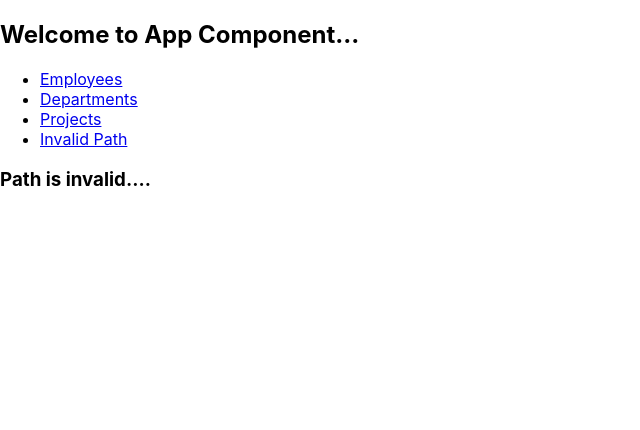
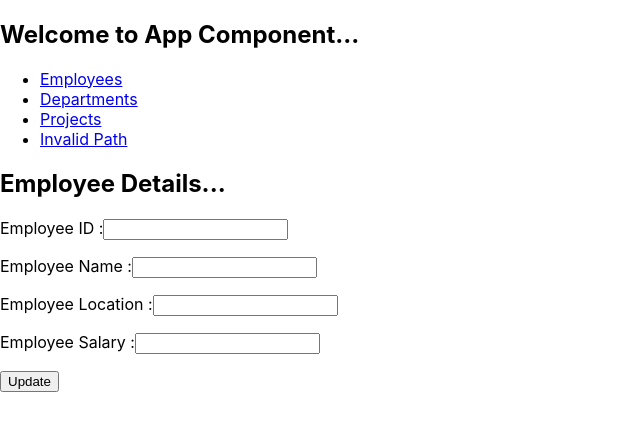
Before and after one commit to lchaudhary29/react-demo, a React (Create React App) app: page /employee/1 in a window 1280 px wide. Shown: the top 430 px of the page, without its empty margins (0-640 px from the left). Built offline with nearby package versions, Linux system fonts and the light colour scheme; no server answers.

Commit message:
40 - React URL Parameters

```diff
--- a/src/App.js
+++ b/src/App.js
@@ -12,6 +12,7 @@ import Employee from "./Employee";
 import Department from "./Department";
 import Project from "./Project";
 import InvalidPath from "./InvalidPath";
+import EditEmployee from "./EditEmployee";
 
 function App() {
   return (
@@ -53,6 +54,7 @@ function App() {
       </ul>
       <Routes>
         <Route path="/" element={<Employee />}></Route>
+        <Route exact path="/employee/:id" element={<EditEmployee />}></Route>
         <Route path="/departments" element={<Department />}></Route>
         <Route path="/projects" element={<Project />}></Route>
         <Route  path="*" element={<InvalidPath />}></Route>
--- a/src/Department.js
+++ b/src/Department.js
@@ -5,7 +5,7 @@ function Department() {
 
   const [departments,setDepartments]=useState([]);
     useEffect(()=> {
-      fetch("https://localhost:44306/api/Dept")
+      fetch("http://localhost:44306/api/Department")
         .then(res => res.json())
         .then(
           (result) => {
@@ -26,9 +26,9 @@ function Department() {
             </thead>
             <tbody>
             {departments.map(d => (
-              <tr key={d.Id}>
-                <td>{d.Id}</td>
-                <td>{d.Name}</td>
+              <tr key={d.id}>
+                <td>{d.id}</td>
+                <td>{d.name}</td>
                 </tr>
             ))}
             </tbody>
--- /dev/null
+++ b/src/EditEmployee.js
@@ -0,0 +1,71 @@
+import React from "react";
+import { useState, useEffect } from "react";
+import { useParams } from "react-router-dom";
+
+function EditEmployee(props) {
+  const [employee, setEmployee] = useState({});
+
+  let { id } = useParams();
+
+  useEffect(() => {
+    fetch("http://localhost:44306/api/Employee/" + id)
+      .then((res) => res.json())
+      .then((result) => {
+        setEmployee(result);
+      });
+  },[id]);
+
+  function changeEmployeeData(e) {}
+  return (
+    <div>
+      <h2>Employee Details...</h2>
+      <p>
+        <label>
+          Employee ID :
+          <input
+            type="text"
+            name="Id"
+            value={employee.id}
+            onChange={changeEmployeeData}
+          ></input>
+        </label>
+      </p>
+      <p>
+        <label>
+          Employee Name :
+          <input
+            type="text"
+            name="Name"
+            value={employee.name}
+            onChange={changeEmployeeData}
+          ></input>
+        </label>
+      </p>
+      <p>
+        <label>
+          Employee Location :
+          <input
+            type="text"
+            name="Location"
+            value={employee.location}
+            onChange={changeEmployeeData}
+          ></input>
+        </label>
+      </p>
+      <p>
+        <label>
+          Employee Salary :
+          <input
+            type="text"
+            name="Salary"
+            value={employee.salary}
+            onChange={changeEmployeeData}
+          ></input>
+        </label>
+      </p>
+      <button>Update</button>
+    </div>
+  );
+}
+
+export default EditEmployee;
--- a/src/Employee.js
+++ b/src/Employee.js
@@ -1,17 +1,14 @@
-import React from 'react';
+import React from "react";
 import { useState, useEffect } from "react";
 
 function Employee() {
-
-  const [employees,setEmployees]=useState([]);
-    useEffect(()=> {
-      fetch("https://localhost:44306/api/Employee")
-        .then(res => res.json())
-        .then(
-          (result) => {
+  const [employees, setEmployees] = useState([]);
+  useEffect(() => {
+    fetch("http://localhost:44306/api/Employee")
+      .then((res) => res.json())
+      .then((result) => {
         setEmployees(result);
-          }
-        );
+      });
   });
 
   return (
@@ -24,15 +21,19 @@ function Employee() {
             <th>Name</th>
             <th>Location</th>
             <th>Salary</th>
+            <th>Actions</th>
           </tr>
         </thead>
         <tbody>
-            {employees.map(emp => (
-              <tr key={emp.Id}>
-                <td>{emp.Id}</td>
-                <td>{emp.Name}</td>
-                <td>{emp.Location}</td>
-                <td>{emp.Salary}</td>
+          {employees.map((emp) => (
+            <tr key={emp.id}>
+              <td>{emp.id}</td>
+              <td>{emp.name}</td>
+              <td>{emp.location}</td>
+              <td>{emp.salary}</td>
+              <td>
+                <a href={"/employee/" + emp.id}>Edit</a>
+              </td>
             </tr>
           ))}
         </tbody>
@@ -41,4 +42,4 @@ function Employee() {
   );
 }
 
-export default Employee
+export default Employee;
```
Lines whose indentation alone changed are shown as unchanged.
